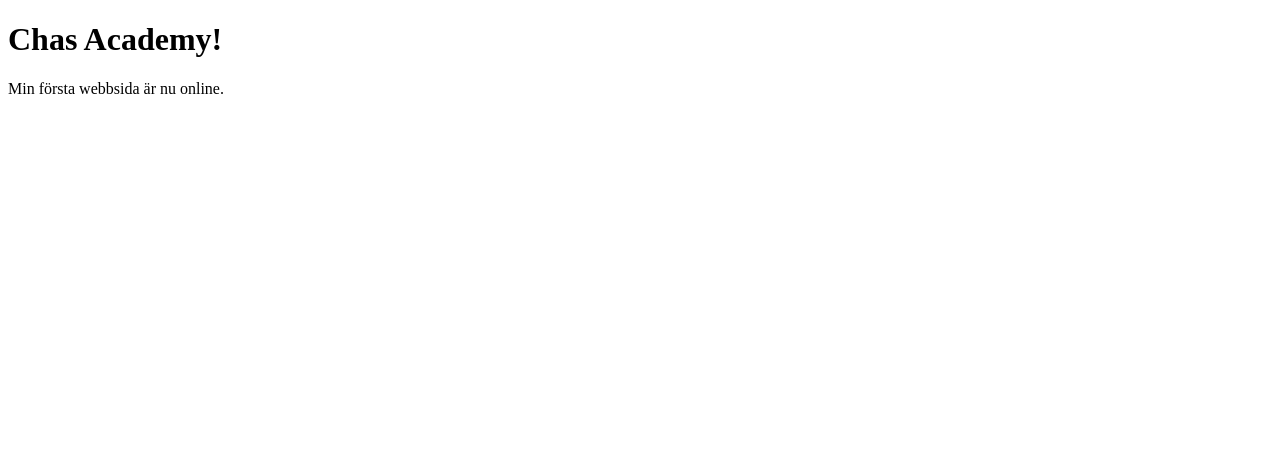
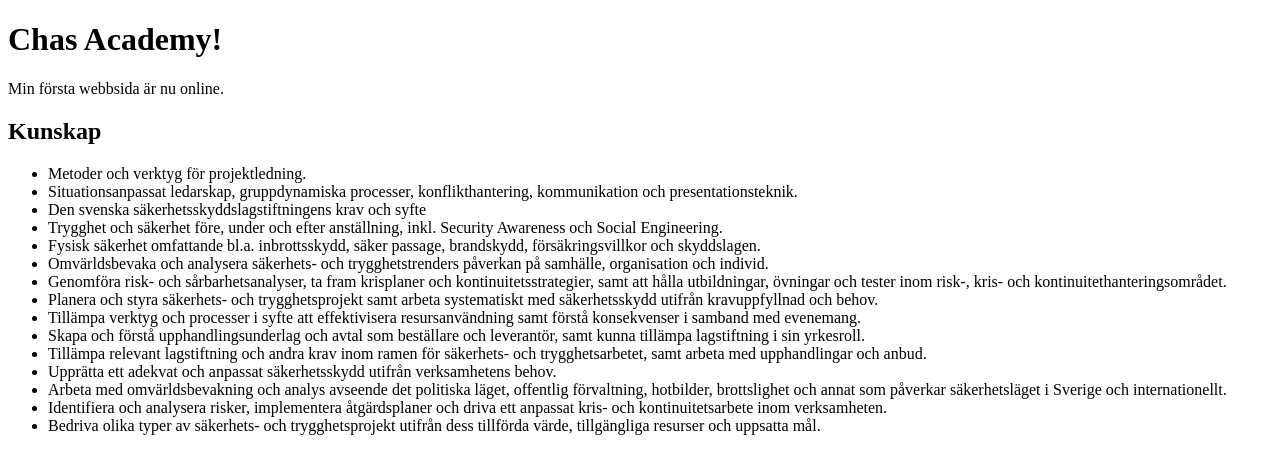
Before and after one commit to JonTsub/Project1, a plain HTML site: page Me_myself_and_I/index.html in a window 1280 px wide. Drawn offline with Linux system fonts and the light colour scheme.

Commit message:
feat: add list

```diff
--- a/Me_myself_and_I/index.html
+++ b/Me_myself_and_I/index.html
@@ -8,5 +8,23 @@
 <body>
     <h1>Chas Academy!</h1>
     <p>Min första webbsida är nu online.</p>
+    <h2>Kunskap</h2>
+    <ul>
+        <li>Metoder och verktyg för projektledning.</li>
+        <li>Situationsanpassat ledarskap, gruppdynamiska processer, konflikthantering, kommunikation och presentationsteknik.</li>
+        <li>Den svenska säkerhetsskyddslagstiftningens krav och syfte</li>
+        <li>Trygghet och säkerhet före, under och efter anställning, inkl. Security Awareness och Social Engineering.</li>
+        <li>Fysisk säkerhet omfattande bl.a. inbrottsskydd, säker passage, brandskydd, försäkringsvillkor och skyddslagen.</li>
+        <li>Omvärldsbevaka och analysera säkerhets- och trygghetstrenders påverkan på samhälle, organisation och individ.</li>
+        <li>Genomföra risk- och sårbarhetsanalyser, ta fram krisplaner och kontinuitetsstrategier, samt att hålla utbildningar, övningar och tester inom risk-, kris- och kontinuitethanteringsområdet.</li>
+        <li>Planera och styra säkerhets- och trygghetsprojekt samt arbeta systematiskt med säkerhetsskydd utifrån kravuppfyllnad och behov.</li>
+        <li>Tillämpa verktyg och processer i syfte att effektivisera resursanvändning samt förstå konsekvenser i samband med evenemang.</li>
+        <li>Skapa och förstå upphandlingsunderlag och avtal som beställare och leverantör, samt kunna tillämpa lagstiftning i sin yrkesroll.</li>
+        <li>Tillämpa relevant lagstiftning och andra krav inom ramen för säkerhets- och trygghetsarbetet, samt arbeta med upphandlingar och anbud.</li>
+        <li>Upprätta ett adekvat och anpassat säkerhetsskydd utifrån verksamhetens behov.</li>
+        <li>Arbeta med omvärldsbevakning och analys avseende det politiska läget, offentlig förvaltning, hotbilder, brottslighet och annat som påverkar säkerhetsläget i Sverige och internationellt.</li>
+        <li>Identifiera och analysera risker, implementera åtgärdsplaner och driva ett anpassat kris- och kontinuitetsarbete inom verksamheten.</li>
+        <li>Bedriva olika typer av säkerhets- och trygghetsprojekt utifrån dess tillförda värde, tillgängliga resurser och uppsatta mål.</li>
+    </ul>
 </body>
 </html>
```
